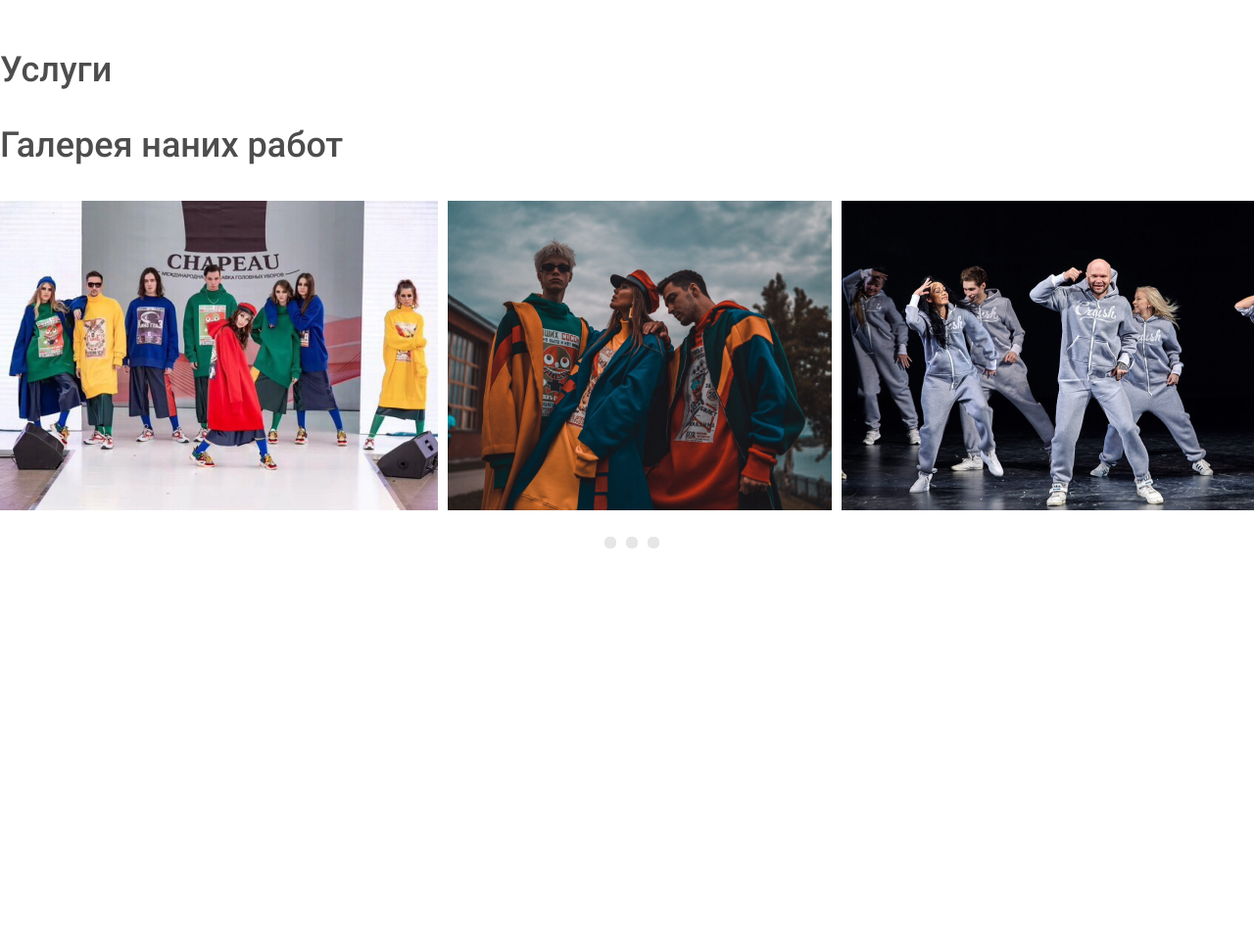
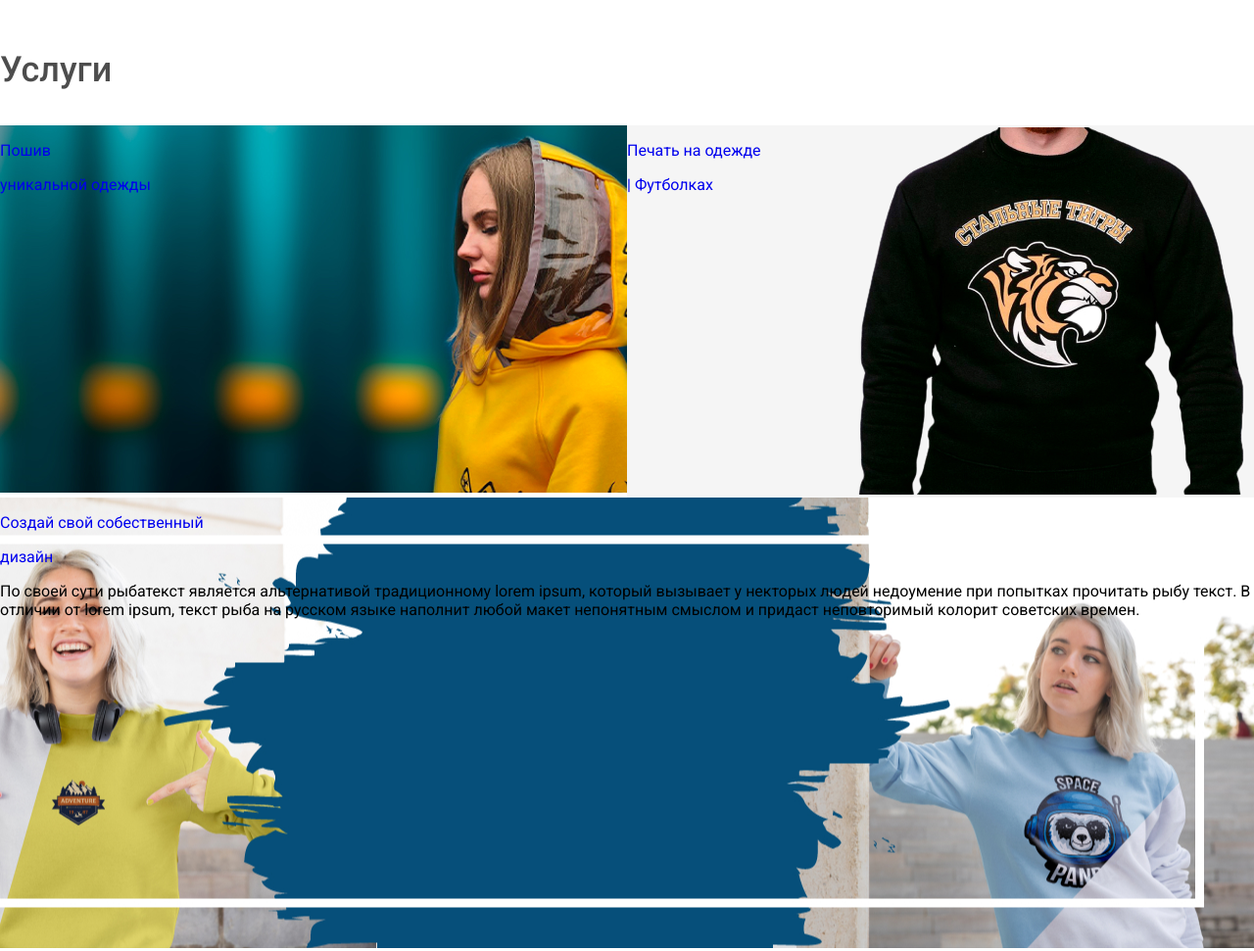
Before and after one commit to AnatoliyDemiurge/Landing-UNIKUM, a website: page app/src/index.html in a window 1280 px wide. Shown: the part 2080-3051 px from the top of the page at 98% size. Before the commit the page ends 2676 px from the top, so only its background shows below. Drawn offline with nearby package versions, Linux system fonts and the light colour scheme; files that its build step writes are made by us from their sources; files whose address does not match are found by name.

Commit message:
services 50%

```diff
--- a/app/src/index.html
+++ b/app/src/index.html
@@ -177,14 +177,20 @@
 					Услуги
 				</h3>
 				<div class="services__cards">
-					<div class="services__card services__card-sm">
-
+					<div class="services__card services__card-sm services__card-sm-1">
+						<p class="services__name"><a href="#" class="services__link services__link-white">Пошив</a></p>
+						<p class="services__name"><a href="#" class="services__link services__link-white">уникальной одежды </a></p>
 					</div>
-					<div class="services__card services__card-sm">
-
+					<div class="services__card services__card-sm services__card-sm-2">
+						<p class="services__name"><a href="#" class="services__link services__link-black">Печать на одежде</a></p>
+						<p class="services__name"><a href="#" class="services__link services__link-black">| Футболках</a></p>
 					</div>
 					<div class="services__card services__card-lg">
-
+						<p class="services__name services__name-custom"><a href="#" class="services__link services__link-custom">Создай свой собественный </a></p>
+						<p class="services__name services__name-custom"><a href="#" class="services__link services__link-custom">дизайн</a></p>
+						<p class="services__text">
+							По своей сути рыбатекст является альтернативой традиционному lorem ipsum, который вызывает у некторых людей недоумение при попытках прочитать рыбу текст. В отличии от lorem ipsum, текст рыба на русском языке наполнит любой макет непонятным смыслом и придаст неповторимый колорит советских времен.
+						</p>
 					</div>
 				</div>
 			</div>
--- /dev/null
+++ b/app/src/style/services.scss
@@ -0,0 +1,19 @@
+.services{
+    padding-bottom:36px;
+    &__cards{
+        display:grid;
+        grid-template-columns:repeat(2,1fr);
+        grid-template-rows:380px 460px;
+    }
+    &__card-sm-1{
+        background:url(../img/services-sm-1.jpg) no-repeat;
+    }
+    &__card-sm-2{
+        background:url(../img/services-sm-2.jpg) no-repeat right #f5f5f5;
+        background-color:#f5f5f5;
+    }
+    &__card-lg{
+        grid-column:1 / span 2;
+        background:url(../img/services-lg.jpg) no-repeat right #f5f5f5;
+    }
+}
--- a/app/src/style/styles.scss
+++ b/app/src/style/styles.scss
@@ -9,6 +9,7 @@
 @import 'leaf-dots';
 @import 'title';
 @import 'production';
+@import 'services';
 @import 'gallery';
 @import url('https://fonts.googleapis.com/css2?family=Roboto:wght@300;400;500;700;900&display=swap');
 
```
Also changed, not shown: app/build/css/styles.css, app/build/css/styles.min.css, app/build/img/services-lg.jpg (added), app/build/img/services-sm-1.jpg (added), app/build/img/services-sm-2-removebg-preview.png (added), app/build/img/services-sm-2.jpg (added), app/build/index.html, app/src/img/services-lg.jpg (added), app/src/img/services-sm-1.jpg (added), app/src/img/services-sm-2.jpg (added), 1 other file.
